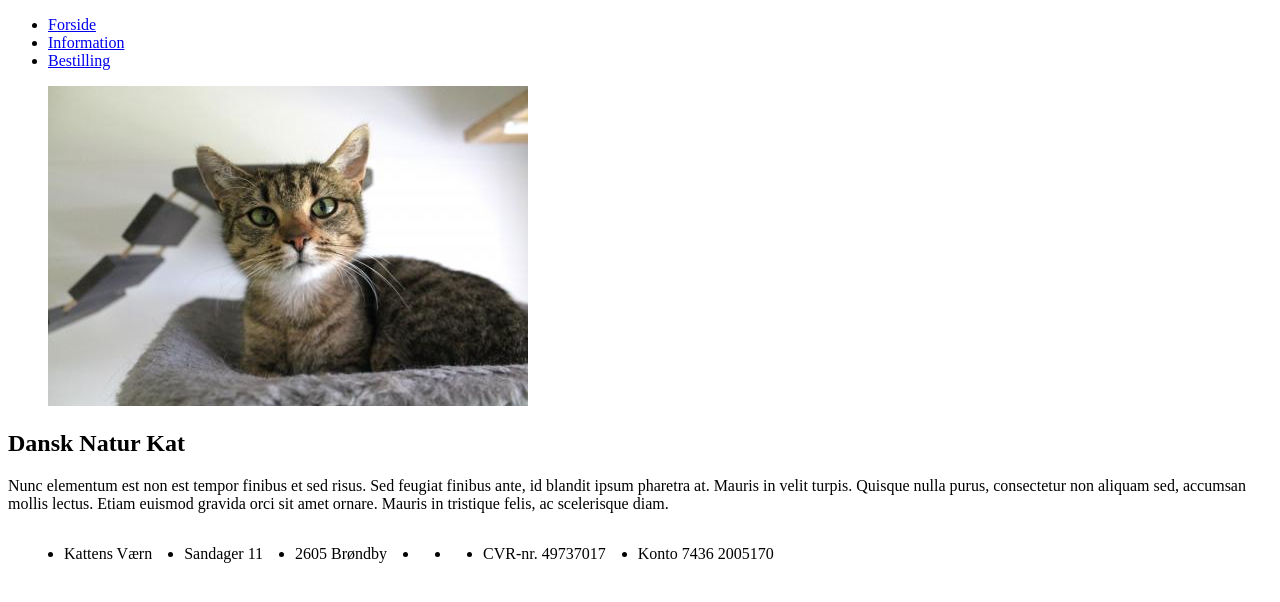
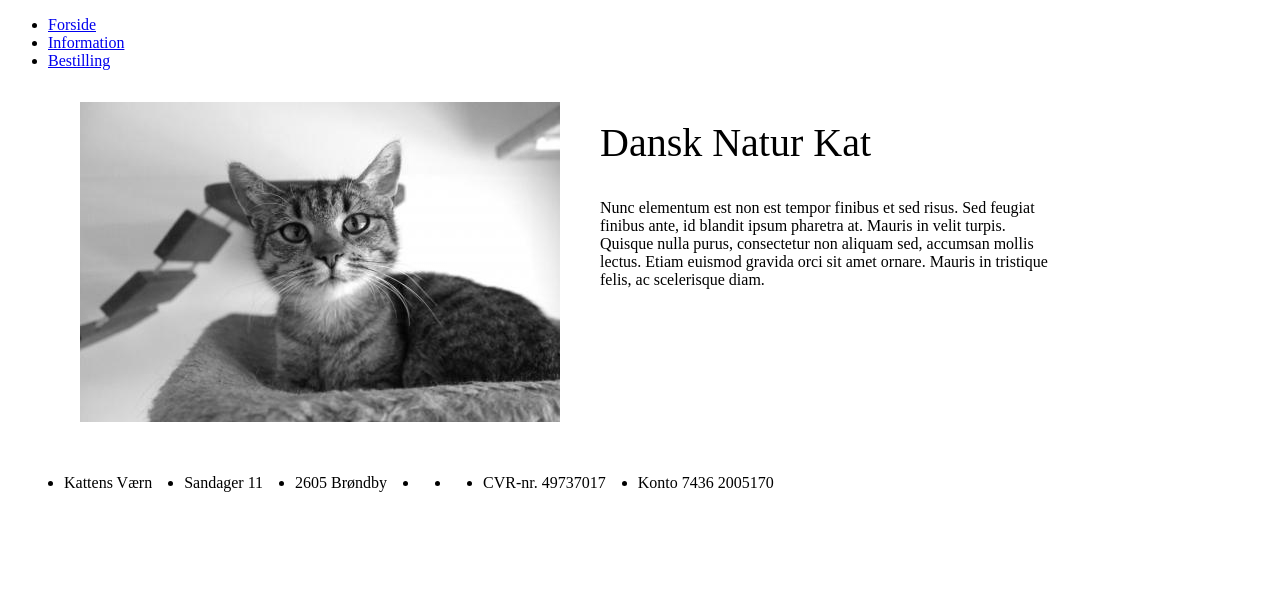
Before and after one commit to Nicekode4/DanskNaturKat, a plain HTML site: page index.html in a window 1280 px wide. Drawn offline with Linux system fonts and the light colour scheme.

Commit message:
Centrerede indhold - skaffede plads til resten

```diff
--- a/styles/main.scss
+++ b/styles/main.scss
@@ -6,3 +6,20 @@ footer{
     }
 }
 }
+
+
+.mainArticle{
+  display:flex;
+  width: 1200px;
+  margin: auto;
+    h1{
+      font-size: 40px;
+      font-weight: 200;
+    }
+    p{
+      width: 70%;
+    }
+    img{
+      filter: grayscale(100%);
+    }
+}
```
Also changed, not shown: styles/main.css, 1 other file.
